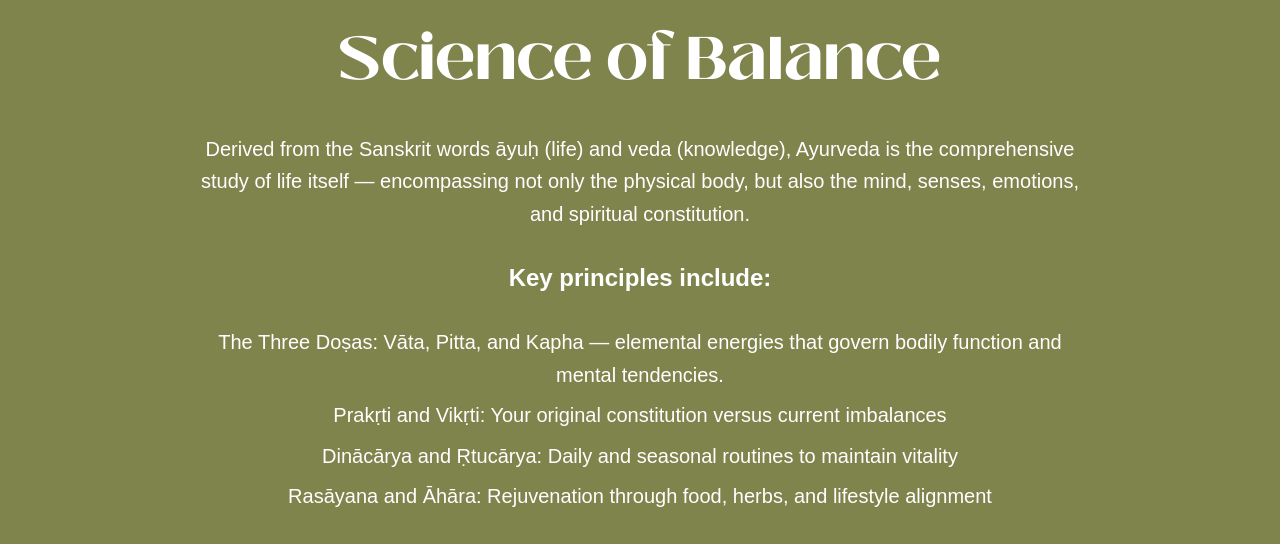
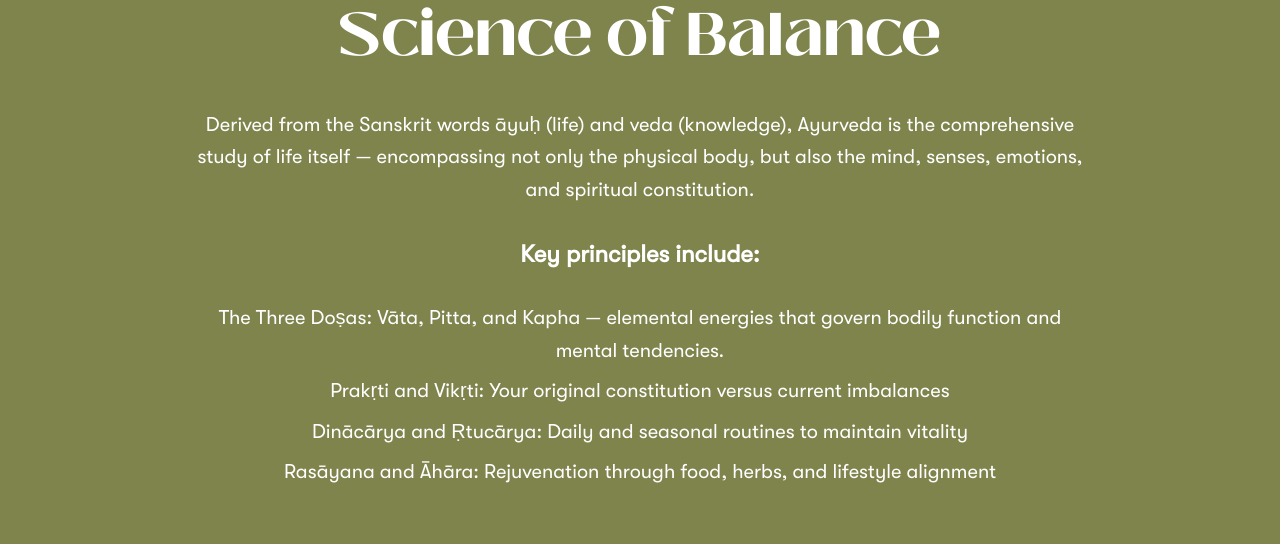
Before and after one commit to crackingdemon/Ayurveda_live, a Next.js app: page / in a window 1280 px wide. Shown: the part 1819-2363 px from the top of the page. Built offline with nearby package versions, Linux system fonts and the light colour scheme.

Commit message:
add some texting

```diff
--- a/src/app/components/Understand.jsx
+++ b/src/app/components/Understand.jsx
@@ -26,25 +26,25 @@ export default function AyurvedaSection() {
         viewport={{ once: false }}
         className="w-full max-w-6xl flex flex-col items-center text-center space-y-8"
       >
-        {/* Title */}vv
+        {/* Title */}
         <h1 className="text-Black-Mango-ExtraBold text-white text-3xl sm:text-4xl md:text-5xl lg:text-6xl leading-snug font-normal">
           Understanding Ayurveda: The Sacred <br /> Science of Balance
         </h1>
 
         {/* Subheading Paragraph */}
-        <p className="text-white font-light leading-relaxed max-w-4xl text-base sm:text-lg md:text-xl">
+        <p className="text-gtwalsheim text-white font-light leading-relaxed max-w-4xl text-base sm:text-lg md:text-xl">
           Derived from the Sanskrit words āyuḥ (life) and veda (knowledge), Ayurveda is the comprehensive study of
           life itself — encompassing not only the physical body, but also the mind, senses, emotions, and spiritual
           constitution.
         </p>
 
         {/* Key principles title */}
-        <h2 className="text-white font-semibold text-xl sm:text-2xl md:text-2xl">
+        <h2 className="text-white font-semibold text-xl sm:text-2xl text-gtwalsheim md:text-2xl">
           Key principles include:
         </h2>
 
         {/* Key Bullet Points */}
-        <div className="text-white font-light text-base sm:text-lg md:text-xl leading-relaxed space-y-2 max-w-4xl">
+        <div className="text-gtwalsheim text-white font-light text-base sm:text-lg md:text-xl leading-relaxed space-y-2 max-w-4xl">
           <p>
             The Three Doṣas: Vāta, Pitta, and Kapha — elemental energies that govern bodily function and mental tendencies.
           </p>
```
